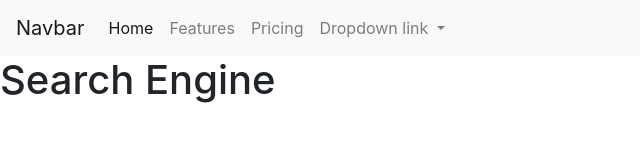
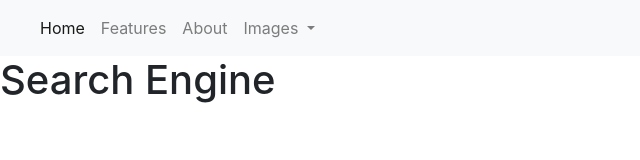
Before and after one commit to vformentin/search-engine-splash-page, a plain HTML site: page index.html in a window 1280 px wide. Shown: the whole page, without its empty margins (0-640 px from the left). Drawn offline with nearby package versions, Linux system fonts and the light colour scheme.

Commit message:
edited nav items

```diff
--- a/index.html
+++ b/index.html
@@ -22,7 +22,7 @@
 
 <body>
     <nav class="navbar navbar-expand-lg navbar-light bg-light">
-        <a class="navbar-brand" href="#">Navbar</a>
+        <a class="navbar-brand" href="#"></a>
         <button class="navbar-toggler" type="button" data-toggle="collapse" data-target="#navbarNavDropdown" aria-controls="navbarNavDropdown"
             aria-expanded="false" aria-label="Toggle navigation">
             <span class="navbar-toggler-icon"></span>
@@ -38,12 +38,12 @@
                     <a class="nav-link" href="#">Features</a>
                 </li>
                 <li class="nav-item">
-                    <a class="nav-link" href="#">Pricing</a>
+                    <a class="nav-link" href="#">About</a>
                 </li>
                 <li class="nav-item dropdown">
                     <a class="nav-link dropdown-toggle" href="#" id="navbarDropdownMenuLink" role="button" data-toggle="dropdown" aria-haspopup="true"
                         aria-expanded="false">
-                        Dropdown link
+                        Images
                     </a>
                     <div class="dropdown-menu" aria-labelledby="navbarDropdownMenuLink">
                         <a class="dropdown-item" href="#">Action</a>
```
